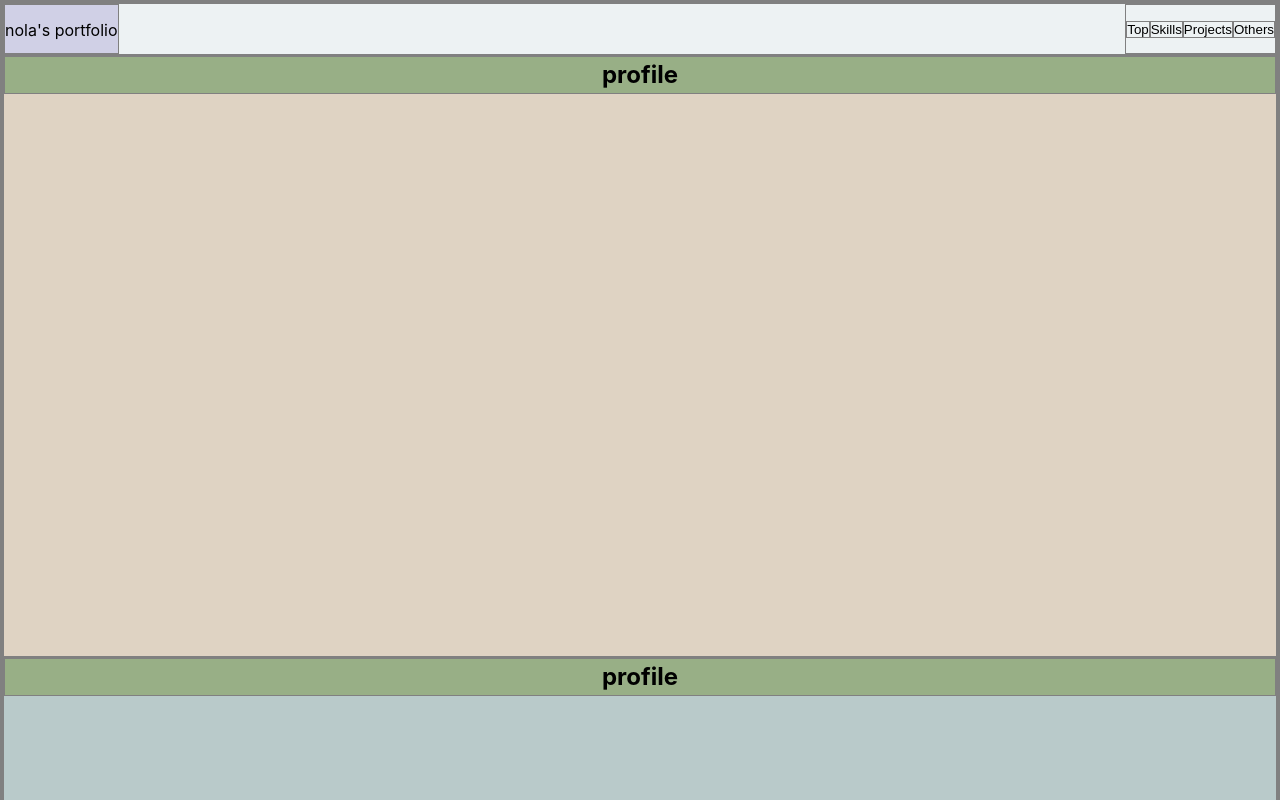
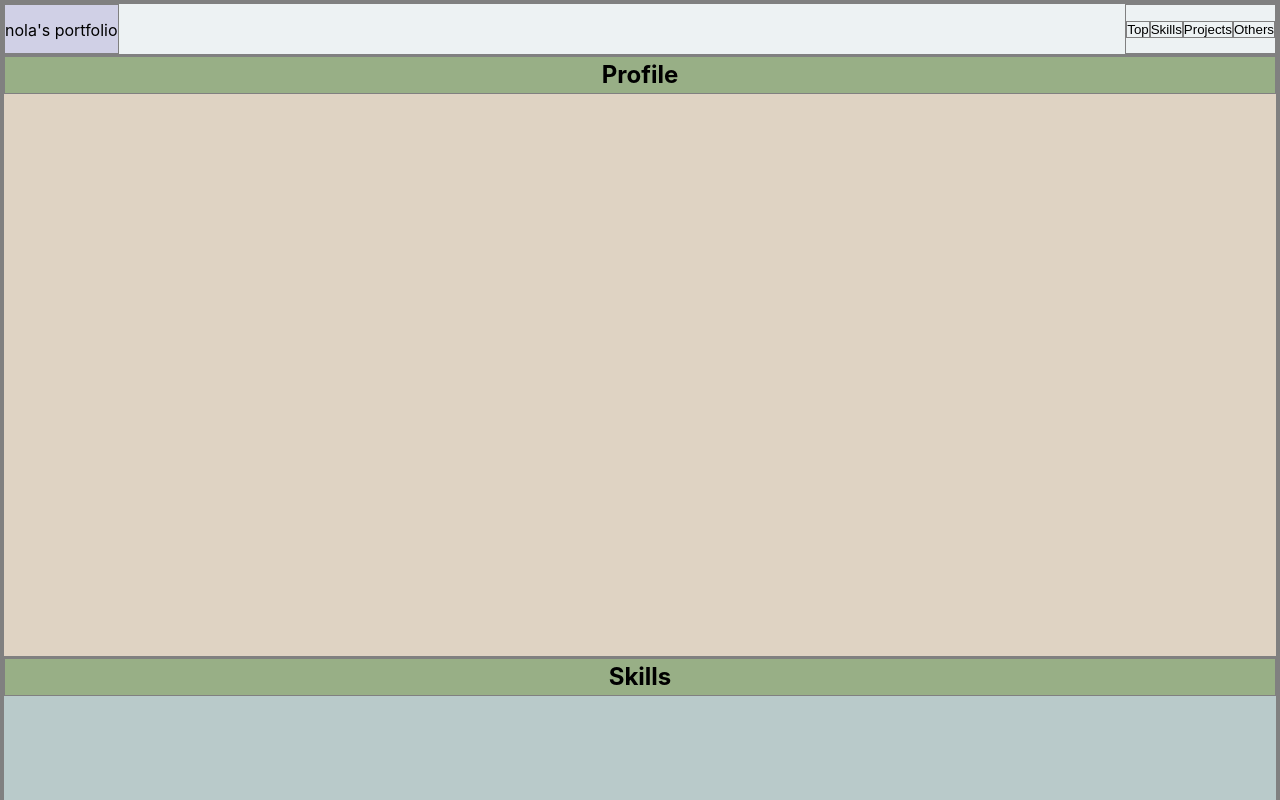
Before and after one commit to no-la/my-portfolio-for-2026, a React (Vite) app: page / in a window 1280 px wide. Shown: the top 800 px of the page. Built offline with nearby package versions, Linux system fonts and the light colour scheme.

Commit message:
add sticky to header

```diff
--- a/src/app/my-header/my-header.jsx
+++ b/src/app/my-header/my-header.jsx
@@ -8,6 +8,13 @@ const Header = styled.header`
   display: flex;
   justify-content: space-between;
   height: ${height};
+
+  /* stick at top */
+  position: sticky;
+  top: 0;
+  left: 0;
+  background-color: inherit;
+  z-index: 100;
 `;
 const Nav = styled.nav`
   display: flex;
@@ -20,7 +27,7 @@ const Sumbnail = styled.div`
 
 const MyHeader = () => {
   return (
-    <Header id="top">
+    <Header id="top" className="my-header">
       <Sumbnail className="sumbnail">
         nola&apos;s portfolio
       </Sumbnail>
--- a/src/app/my-profile/my-profile.jsx
+++ b/src/app/my-profile/my-profile.jsx
@@ -4,7 +4,7 @@ import './my-profile.css';
 const MyProfile = () => {
   return (
     <section className="profile-wrapper">
-      <SectionHeader>profile</SectionHeader>
+      <SectionHeader>Profile</SectionHeader>
     </section>
   );
 };
--- a/src/app/my-skills/my-skills.jsx
+++ b/src/app/my-skills/my-skills.jsx
@@ -4,7 +4,7 @@ import './my-skills.css';
 const MySkills = () => {
   return (
     <section id="skills">
-      <SectionHeader>profile</SectionHeader>
+      <SectionHeader>Skills</SectionHeader>
     </section>
   );
 };
```
